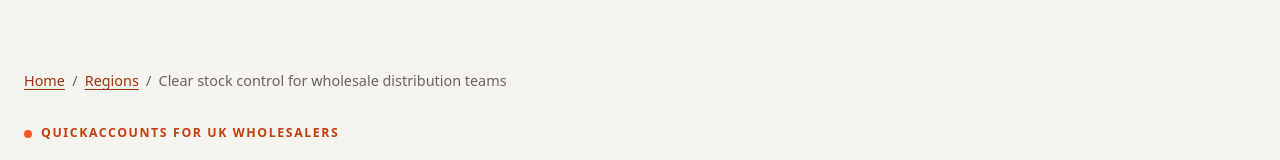
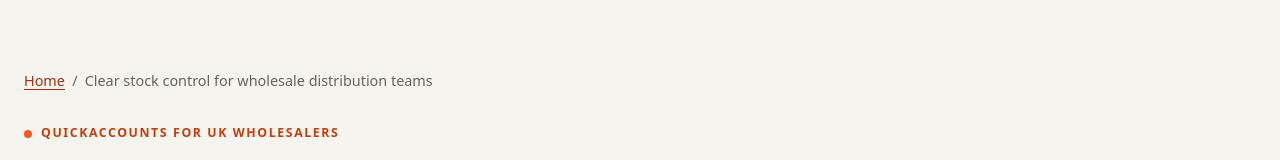
Before and after one commit to Arsalanbashir831/dotcode-website-new, a Next.js app: page /regions/uk in a window 1280 px wide. Shown: the part 137-297 px from the top of the page. Built offline with nearby package versions, Linux system fonts and the light colour scheme.

Commit message:
Refactor code structure for improved readability and maintainability

```diff
--- a/app/sitemap.ts
+++ b/app/sitemap.ts
@@ -12,6 +12,7 @@
   "/features/multi-warehouse-inventory",
   "/features/serial-number-tracking",
   "/features/warranty-management",
+  "/features/pos-system-integration",
 ];
 
 const industryRoutes = [
--- a/components/seo/seo-landing-page.tsx
+++ b/components/seo/seo-landing-page.tsx
@@ -125,13 +125,11 @@
   faqs,
 }: SeoLandingPageProps) {
   const section = path.split("/").filter(Boolean)[0];
-  const sectionNames: Record<string, string> = {
-    features: "Features",
-    guides: "Guides",
-    industries: "Industries",
-    regions: "Regions",
-    solutions: "Solutions",
+  const sectionHubs: Record<string, { label: string; href: string }> = {
+    features: { label: "Features", href: "/features" },
+    industries: { label: "Industries", href: "/industries" },
   };
+  const hub = sectionHubs[section];
   const evidence = evidenceByPath[path] ?? {
     title: "A practical record trail from stock to service.",
     body: "A distributor can receive a serialized product, sell it against a customer account, find the original invoice later, and review a warranty or RMA request without rebuilding the history from separate spreadsheets.",
@@ -150,7 +148,7 @@
           <div className="qa-container">
             <nav className="seo-breadcrumbs" aria-label="Breadcrumb">
               <Link href="/">Home</Link>
-              {sectionNames[section] ? <><span aria-hidden="true">/</span><Link href={`/${section}`}>{sectionNames[section]}</Link></> : null}
+              {hub ? <><span aria-hidden="true">/</span><Link href={hub.href}>{hub.label}</Link></> : null}
               <span aria-hidden="true">/</span><span aria-current="page">{title}</span>
             </nav>
             <p className="qa-eyebrow">{eyebrow}</p>
```
Also changed, not shown: 1 other file (tests, documents, lock files or other folders).
